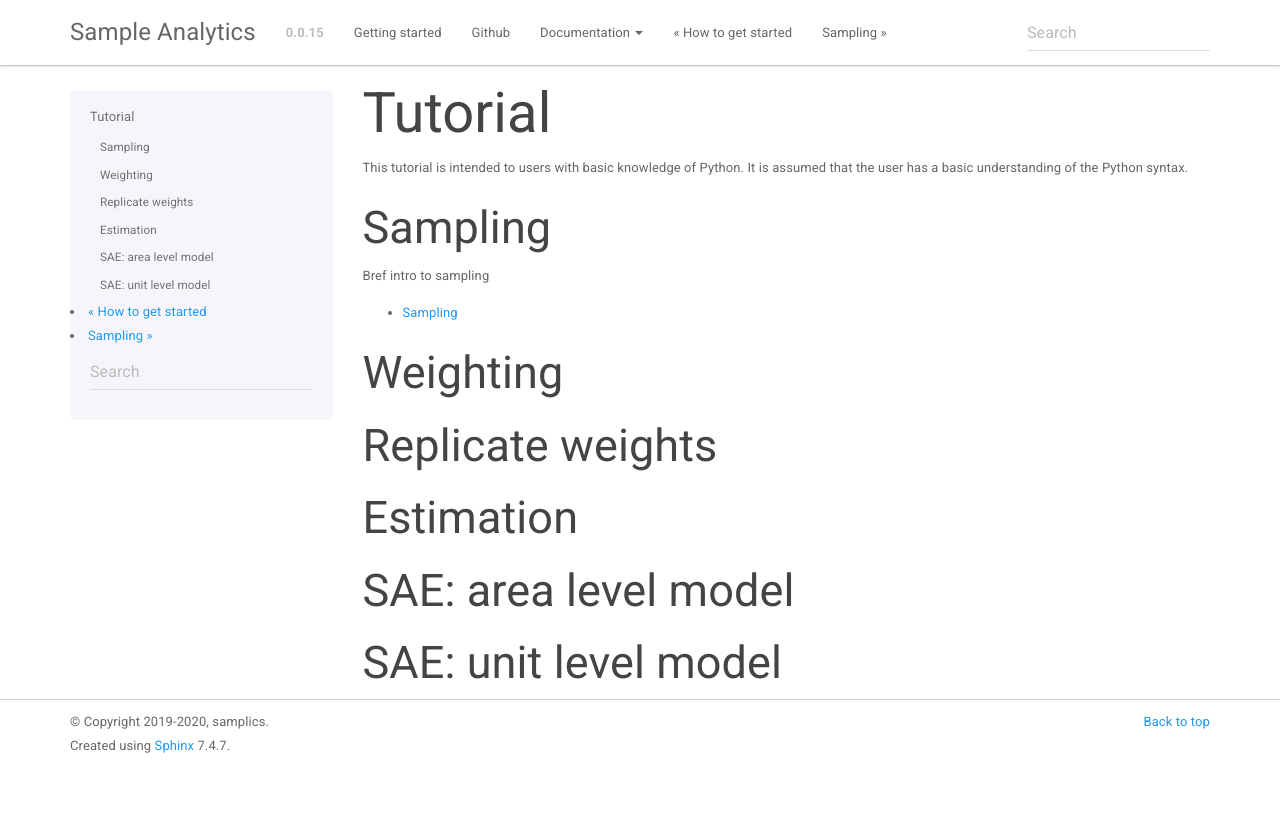
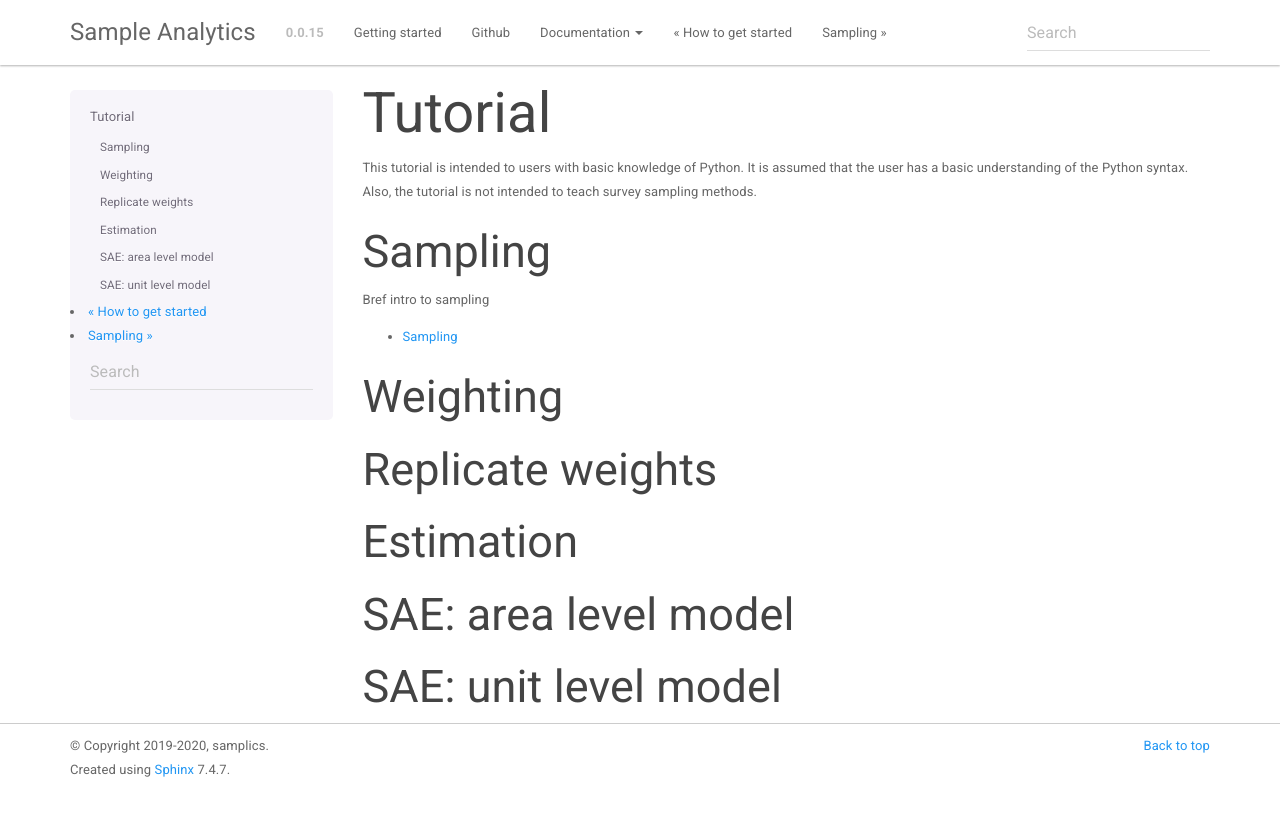
Before and after one commit to samplics-org/samplics, a Sphinx documentation site: the page built from docs/source/tutorial/index.rst, in a window 1280 px wide. Shown: the top 816 px of the page. Built offline with Sphinx 7.4.7, drawn with Linux system fonts in a browser that asks for light colours.

Commit message:
adding tutorial

```diff
--- a/docs/source/tutorial/index.rst
+++ b/docs/source/tutorial/index.rst
@@ -2,7 +2,7 @@
 Tutorial
 ========
 
-This tutorial is intended to users with basic knowledge of Python. It is assumed that the user has a basic understanding of the Python syntax.
+This tutorial is intended to users with basic knowledge of Python. It is assumed that the user has a basic understanding of the Python syntax. Also, the tutorial is not intended to teach survey sampling methods.
 
 Sampling
 --------
```
